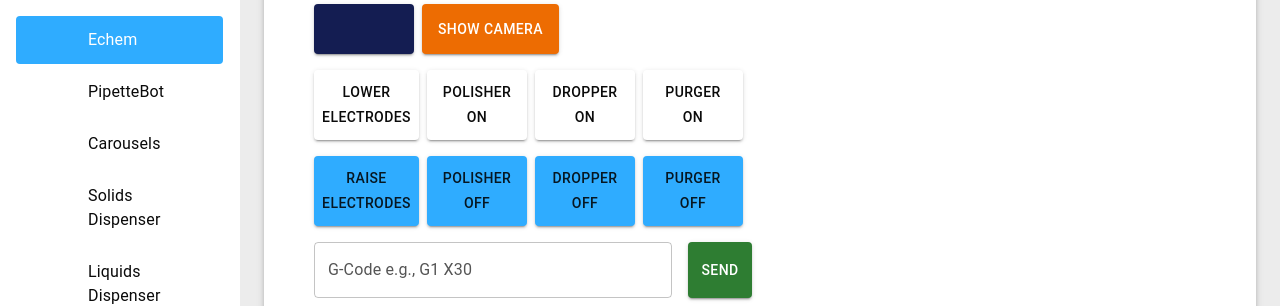
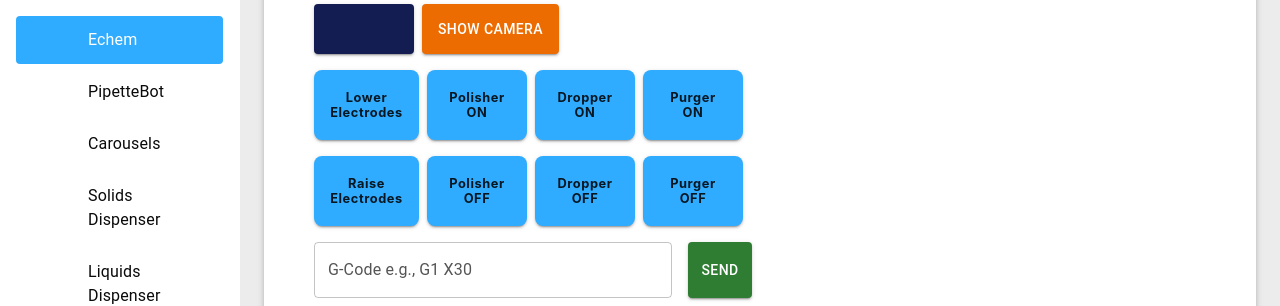
Before and after one commit to FranciscoMunguiaGaleano/CVLabUIFrontend, a React (Create React App) app in the folder cvlabui/: page /echem in a window 1280 px wide. Shown: the part 412-718 px from the top of the page. Built offline with nearby package versions, Linux system fonts and the light colour scheme; some icons are missing.

Commit message:
Updatiung buttons for contrilng extra functions of echem

```diff
--- a/cvlabui/src/pages/EchemPage.jsx
+++ b/cvlabui/src/pages/EchemPage.jsx
@@ -53,6 +53,26 @@ export default function EchemPage() {
   const [playSpeed, setPlaySpeed] = useState(1000);
   const [cameraEnabled, setCameraEnabled] = useState(false);
   const [instruction, setInstruction] = useState(instructionImg);
+const controlButtonSx = {
+  height: 70,
+  fontWeight: 700,
+  fontSize: "0.8rem",
+  letterSpacing: "0.6px",
+  textTransform: "none",
+  lineHeight: 1.2,
+  fontFamily: "'Inter', 'Roboto', sans-serif",
+  borderRadius: 2,
+  };
+
+  const wideButton = {
+    ...controlButtonSx,
+    width: 105,
+  };
+
+  const normalButton = {
+    ...controlButtonSx,
+    width: 100,
+  };
 
 
 
@@ -531,8 +551,6 @@ const toggleCamera = () => {
         </TextField>
       </Stack>
 
-
-
       <Stack direction="row" spacing={2} marginBottom={2}>
         <Button variant="contained" onClick={async () => {await jog("x", "-"); await state("/status")}} sx={{ width: 80, height: 80 }}>X<WestIcon style={{ marginLeft: 11 }}/></Button>
         <Button variant="contained" onClick={async () => {await call("/echem_arm_home"); await state("/status")}}sx={{ width: 80, height: 80 }}><HomeIcon/></Button>
@@ -557,19 +575,82 @@ const toggleCamera = () => {
         <Button variant="contained" color="warning" onClick={toggleCamera}>{cameraEnabled ? "Show Instructions" : "Show Camera"}</Button>
        </Stack>
 
-      <Stack direction="row" spacing={1} marginBottom={2}>
-        <Button variant="contained" color="seondary" onClick={() => {call("/echem_raise_electrodes"); setGripper(1)}} sx={{ width: 105, height: 70 }}>Lower Electrodes</Button>
-        <Button variant="contained" color="seondary" onClick={() => {call("/echem_polisher_on")}}sx={{ width: 100, height: 70 }}>Polisher ON</Button>
-        <Button variant="contained" color="seondary" onClick={() => {call("/echem_polisher_dropper_on"); setGripper(0)}} sx={{ width: 100, height: 70 }}>Dropper ON</Button>
-        <Button variant="contained" color="seondary" onClick={() => {call("/echem_purger_on"); setGripper(0)}} sx={{ width: 100, height: 70 }}>Purger ON</Button>
-       </Stack>
+<Stack direction="row" spacing={1} marginBottom={2}>
+  <Button
+    variant="contained"
+    color="secondary"
+    onClick={() => {call("/echem_raise_electrodes"); setGripper(1)}}
+    sx={wideButton}
+  >
+    Lower Electrodes
+  </Button>
 
-      <Stack direction="row" spacing={1} marginBottom={2}>
-        <Button variant="contained" color="secondary" onClick={() => {call("/echem_lower_electrodes"); setGripper(1)}} sx={{ width: 105, height: 70 }}>Raise Electrodes</Button>
-        <Button variant="contained" color="secondary" onClick={() => {call("/echem_polisher_off")}}sx={{ width: 100, height: 70 }}>Polisher OFF</Button>
-        <Button variant="contained" color="secondary" onClick={() => {call("/echem_polisher_dropper_off"); setGripper(0)}} sx={{ width: 100, height: 70 }}>Dropper OFF</Button>
-        <Button variant="contained" color="secondary" onClick={() => {call("/echem_purger_off"); setGripper(0)}} sx={{ width: 100, height: 70 }}>Purger OFF</Button>
-       </Stack>
+  <Button
+    variant="contained"
+    color="secondary"
+    onClick={() => {call("/echem_polisher_on")}}
+    sx={normalButton}
+  >
+    Polisher ON
+  </Button>
+
+  <Button
+    variant="contained"
+    color="secondary"
+    onClick={() => {call("/echem_polisher_dropper_on"); setGripper(0)}}
+    sx={normalButton}
+  >
+    Dropper ON
+  </Button>
+
+  <Button
+    variant="contained"
+    color="secondary"
+    onClick={() => {call("/echem_purger_on"); setGripper(0)}}
+    sx={normalButton}
+  >
+    Purger ON
+  </Button>
+</Stack>
+
+<Stack direction="row" spacing={1} marginBottom={2}>
+  <Button
+    variant="contained"
+    color="secondary"
+    onClick={() => {call("/echem_lower_electrodes"); setGripper(1)}}
+    sx={wideButton}
+  >
+    Raise Electrodes
+  </Button>
+
+  <Button
+    variant="contained"
+    color="secondary"
+    onClick={() => {call("/echem_polisher_off")}}
+    sx={normalButton}
+  >
+    Polisher OFF
+  </Button>
+
+  <Button
+    variant="contained"
+    color="secondary"
+    onClick={() => {call("/echem_polisher_dropper_off"); setGripper(0)}}
+    sx={normalButton}
+  >
+    Dropper OFF
+  </Button>
+
+  <Button
+    variant="contained"
+    color="secondary"
+    onClick={() => {call("/echem_purger_off"); setGripper(0)}}
+    sx={normalButton}
+  >
+    Purger OFF
+  </Button>
+</Stack>
+
 
       <Stack direction="row" spacing={2}>
         <TextField
```
